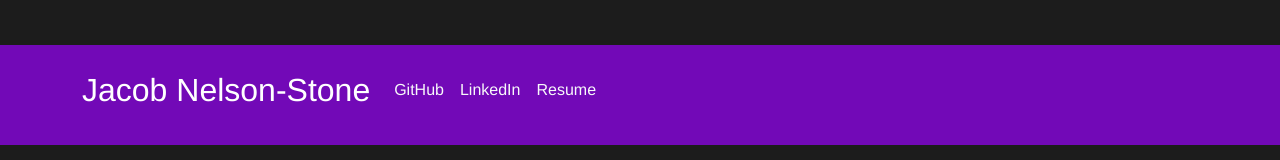
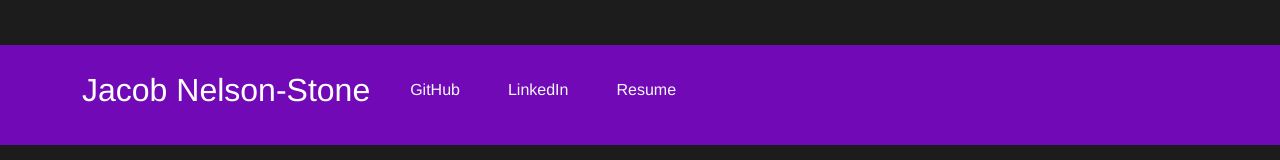
Before and after one commit to JacobDNelsonStone/react-portfolio, a React (Create React App) app: page / in a window 1280 px wide. Shown: the part 655-815 px from the top of the page. Built offline with nearby package versions, Linux system fonts and the light colour scheme.

Commit message:
progress commit

```diff
--- a/src/App.css
+++ b/src/App.css
@@ -122,7 +122,7 @@ body {
   color: black !important;
   background-color: azure !important;
   border-radius: 16px !important;
-  animation: fadeIn 5s !important;
+  animation: 3s linear fadeIn !important;
 }
 
 .Rounded {
@@ -151,6 +151,13 @@ body {
   text-decoration: none;
 }
 
+.footerLinkPadding {
+  padding-left: 0.5rem;
+  padding-right: 0.5rem;
+  margin-right: 1rem;
+  margin-left: 1rem;
+}
+
 @media screen and (max-width: 576px) {
   .marginBottom {
     margin-bottom: 300px;
--- a/src/components/Contact.js
+++ b/src/components/Contact.js
@@ -38,7 +38,7 @@ function Contact(props) {
           console.log(error)
           // show the user an error
         })
-      window.location.reload()
+      setFormData({email: "", fullname: "", message: ''})
     }
   }
 
--- a/src/components/Footer.js
+++ b/src/components/Footer.js
@@ -12,9 +12,9 @@ function Footer(props) {
         <Container>
           <Navbar.Brand style={{ fontSize: '2rem', color: "white" }}>Jacob Nelson-Stone</Navbar.Brand>
             <Nav className="me-auto d-flex flex-row">
-              <Nav.Link href="https://github.com/JacobDNelsonStone" target="_blank" className='text-light px-2 ActiveLink'>GitHub</Nav.Link>
-              <Nav.Link href="https://www.linkedin.com/in/jacob-nelson-stone-7a290627a/" target="_blank" className='text-light px-2 ActiveLink'>LinkedIn</Nav.Link>
-              <Nav.Link href="/Resume" className='text-light px-2 ActiveLink'>Resume</Nav.Link>
+              <Nav.Link href="https://github.com/JacobDNelsonStone" target="_blank" className='text-light px-2 ActiveLink footerLinkPadding'>GitHub</Nav.Link>
+              <Nav.Link href="https://www.linkedin.com/in/jacob-nelson-stone-7a290627a/" target="_blank" className='text-light px-2 ActiveLink footerLinkPadding'>LinkedIn</Nav.Link>
+              <Nav.Link href="/Resume" className='text-light px-2 ActiveLink footerLinkPadding'>Resume</Nav.Link>
             </Nav>
         </Container>
       </Navbar>
```
